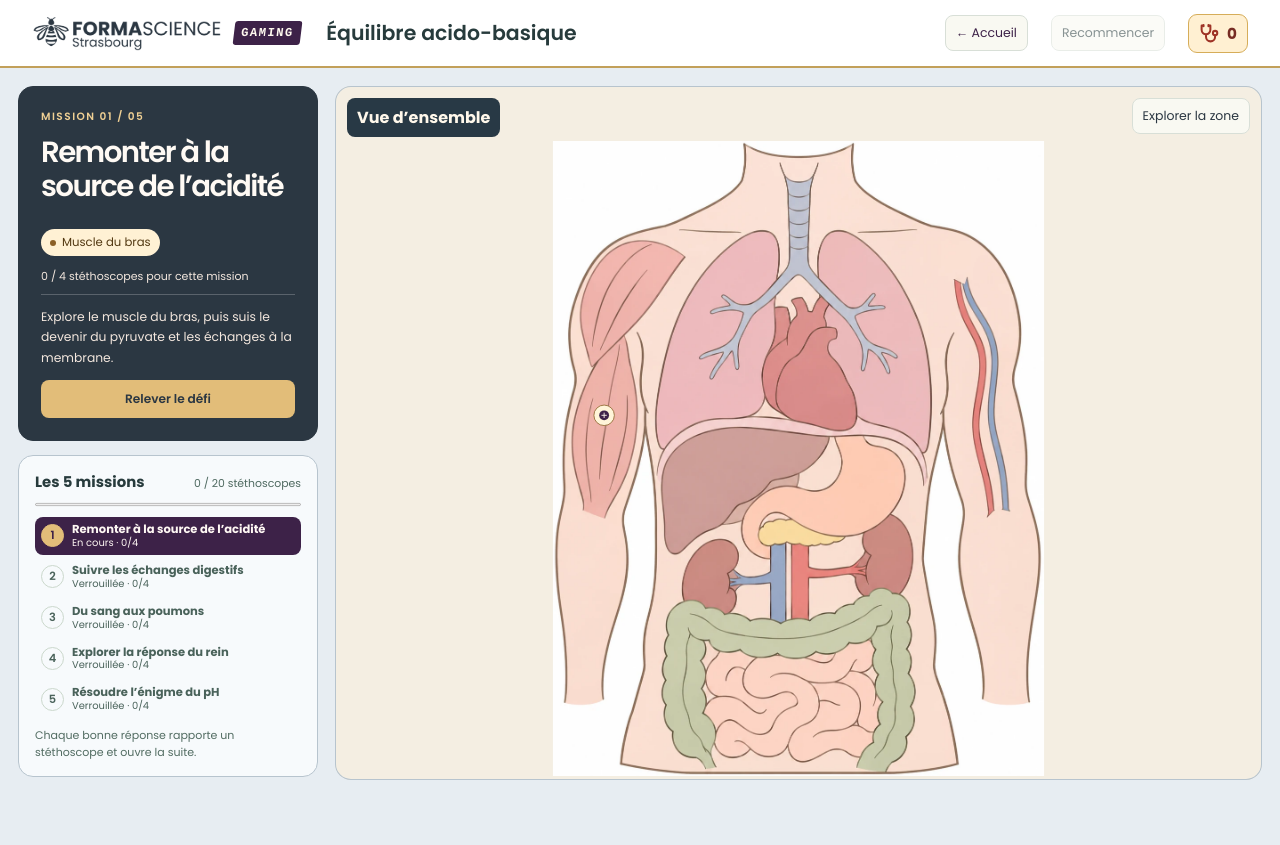
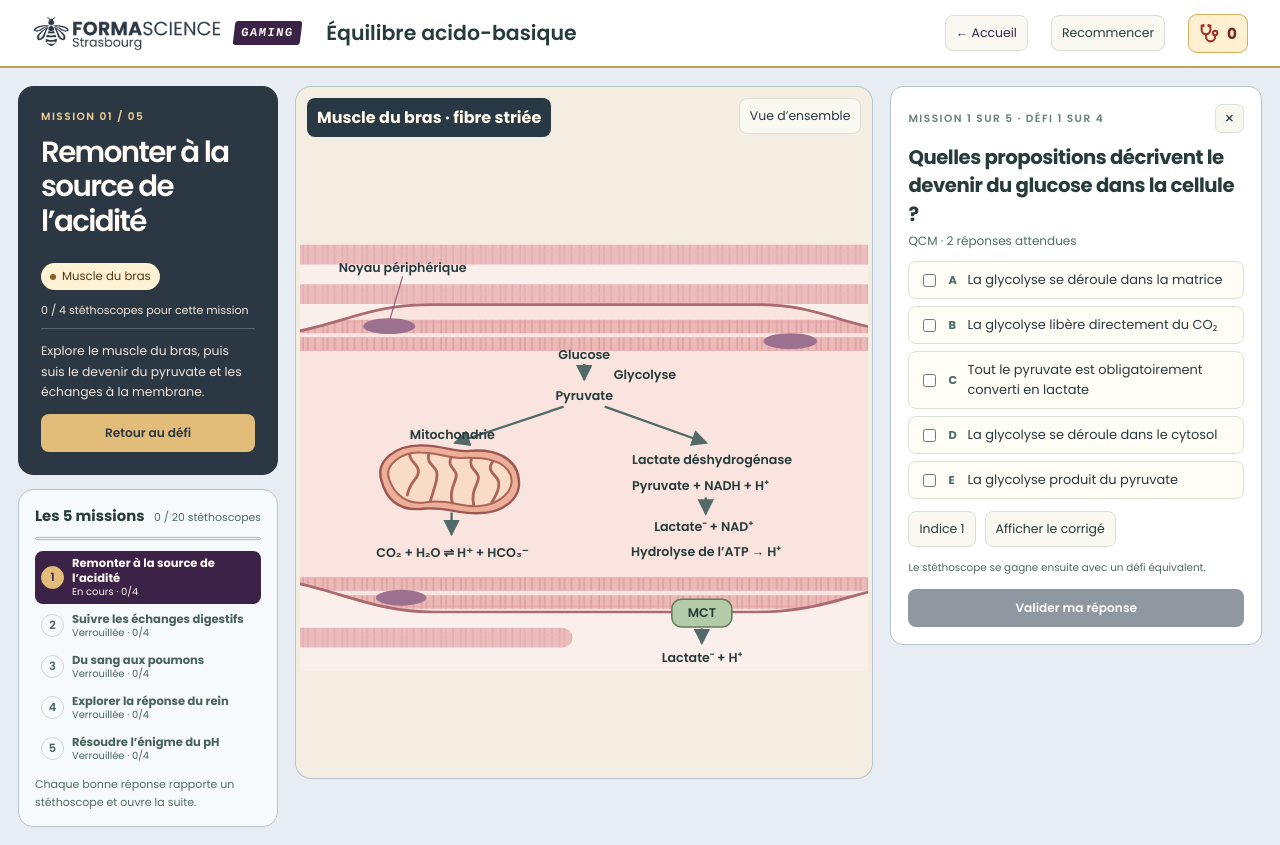
Before and after one commit to formascience-code/gaming, a Next.js app: page /ue1-equilibre-acido-basique in a window 1280 px wide. Both pictures are taken after a click on the button "Fermer les règles du jeu". Before the commit the page ends 800 px from the top, so only its background shows below. Built offline with nearby package versions, Linux system fonts and the light colour scheme.

Commit message:
Afficher le défi directement dans sa zone anatomique

```diff
--- a/app/game-objective.tsx
+++ b/app/game-objective.tsx
@@ -2,7 +2,7 @@ import { useEffect, useRef } from 'react';
 import { Stethoscope } from './quiz';
 import styles from './game-objective.module.css';
 
-export function GameObjective() {
+export function GameObjective({ onClose }: { onClose?: () => void } = {}) {
   const dialog = useRef<HTMLDialogElement>(null);
 
   useEffect(() => {
@@ -10,7 +10,7 @@ export function GameObjective() {
     if (objective && !objective.open) objective.showModal();
   }, []);
 
-  return <dialog ref={dialog} className={styles.dialog} aria-labelledby="game-objective-title">
+  return <dialog ref={dialog} onClose={onClose} className={styles.dialog} aria-labelledby="game-objective-title">
     <form method="dialog">
       <button className={styles.close} aria-label="Fermer les règles du jeu">×</button>
       <header className={styles.header}>
--- a/app/ue1-equilibre-acido-basique/game.tsx
+++ b/app/ue1-equilibre-acido-basique/game.tsx
@@ -5,7 +5,7 @@ import { GameHeader } from '../game-header';
 import { GameObjective } from '../game-objective';
 import { Quiz, Results, Stethoscope, type Progress, type Question } from '../quiz';
 import { acidMissions, acidQuestions, acidTitle, missionSummaries } from './questions';
-import { Anatomy, Davenport, Detail, MuscleTissue, siteLabel } from './visual';
+import { Anatomy, Davenport, Detail, siteLabel } from './visual';
 import styles from './visual.module.css';
 import { readAcid, saveAcid } from './progress';
 
@@ -23,7 +23,7 @@ export default function AcidGame() {
   const counter = useRef<HTMLButtonElement>(null);
   const [ready, setReady] = useState(false);
   const [quiz, setQuiz] = useState<Question | null>(null);
-  const [depth, setDepth] = useState(0);
+  const [focused, setFocused] = useState(false);
   const [point, setPoint] = useState<number | null>(null);
   const [results, setResults] = useState(false);
   const attempts = useRef(0);
@@ -47,10 +47,10 @@ export default function AcidGame() {
   const credits = Object.keys(progress.solved).length;
   const displayedCredits = credits - (flight ? 1 : 0);
   const location = siteLabel(mission);
-  const graph = mission === 5 && depth >= 2;
-  const detail = depth >= 2;
-  const muscle = mission === 1;
-  const muscleTitle = ['Vue d’ensemble', location, 'Fibres musculaires striées', 'Intérieur d’une fibre musculaire', 'Sarcolemme'][depth];
+  const graph = mission === 5 && focused;
+  const membrane = current?.id === 'mct';
+  const sceneTitle = !focused ? 'Vue d’ensemble' : graph ? 'Diagramme de Davenport'
+    : mission === 1 ? membrane ? 'Muscle du bras · sarcolemme' : 'Muscle du bras · fibre striée' : location;
   const following = quiz ? acidQuestions[acidQuestions.indexOf(quiz) + 1] : undefined;
   const group = acidQuestions.filter(question => question.mission === mission);
   const earned = group.filter(question => progress.solved[question.id]).length;
@@ -82,7 +82,7 @@ export default function AcidGame() {
   }
 
   function open(question: Question, pointPlaced = point === 0) {
-    setDepth(question.mission === 1 ? question.id === 'mct' ? 4 : 3 : 2);
+    setFocused(true);
     if (question.id === 'point' && !pointPlaced) return;
     if (attempts.current === 0) {
       attempts.current = 1;
@@ -95,17 +95,18 @@ export default function AcidGame() {
   }
 
   function explore() {
-    setDepth(value => Math.min(value + 1, muscle ? 3 : 2));
+    if (quiz || showDebrief || !next) setFocused(true);
+    else open(next);
   }
 
   function leaveDebrief() {
     persist({ ...progress, debrief: undefined });
-    if (next) setDepth(0);
+    if (next) open(next);
     else setResults(true);
   }
 
   return <main className="shell">
-    <GameObjective/>
+    <GameObjective onClose={() => { if (next && !debrief) open(next); }}/>
     <GameHeader title={acidTitle}>
       <a className="control games-back" href="/">← Accueil</a>
       <button type="button" className="control restart-button" disabled={!ready || credits === 0 && attempts.current === 0}
@@ -153,21 +154,20 @@ export default function AcidGame() {
       <div className="visual-column">
         <section ref={stage} className={`stage ${styles.stage}`} aria-label="Exploration de l’équilibre acido-basique">
           <div className={styles.toolbar}>
-            <h2>{muscle ? muscleTitle : graph ? 'Diagramme de Davenport' : detail || depth === 1 ? location : 'Vue d’ensemble'}</h2>
+            <h2>{sceneTitle}</h2>
             <div className={styles.controls}>
-              {depth > 0 && <button type="button" className="control" onClick={() => setDepth(0)}>Vue d’ensemble</button>}
-              {depth < (muscle ? 3 : 2) && <button type="button" className="control" onClick={explore}>{depth === 0 ? 'Explorer la zone' : muscle ? depth === 1 ? 'Zoom sur le tissu' : 'Entrer dans la fibre' : 'Gros plan'}</button>}
-              {muscle && depth >= 3 && <button type="button" className="control" onClick={() => setDepth(2)}>Vue du tissu</button>}
-              {muscle && depth >= 3 && <button type="button" className="control" onClick={() => setDepth(depth === 3 ? 4 : 3)}>{depth === 3 ? 'Zoom membrane' : 'Vue de la fibre'}</button>}
+              {focused
+                ? <button type="button" className="control" onClick={() => setFocused(false)}>Vue d’ensemble</button>
+                : <button type="button" className="control" onClick={explore}>Revenir à la zone</button>}
             </div>
           </div>
-          <div className={styles.drawing} key={`${mission}-${depth}`}>
+          <div className={styles.drawing} key={`${mission}-${focused}`}>
             {graph ? <Davenport selected={point} onSelect={index => {
               setPoint(index);
               if (index === 0 && next?.id === 'point' && !quiz && !debrief) open(next, true);
-            }}/> : muscle && depth === 2 ? <MuscleTissue onEnter={explore}/> : detail && mission < 5
-              ? <Detail mission={mission} id={current?.mission === mission ? current.id : acidQuestions.find(question => question.mission === mission)!.id} membrane={depth === 4}/>
-              : <Anatomy mission={mission} zoom={depth === 1} onEnter={explore}/>}
+            }}/> : focused && mission < 5
+              ? <Detail mission={mission} id={current?.mission === mission ? current.id : acidQuestions.find(question => question.mission === mission)!.id} membrane={membrane}/>
+              : <Anatomy mission={mission} onEnter={explore}/>}
           </div>
         </section>
       </div>
@@ -179,11 +179,11 @@ export default function AcidGame() {
         continueLabel={debrief ? 'Voir le bilan de la mission' : 'Défi suivant'}
         onHelp={level => persist({ ...progress, assistance: { ...progress.assistance, [quiz.id]: level } })}
         onCorrect={() => award(quiz)}
-        onClose={() => { setQuiz(null); setDepth(0); start.current?.focus(); }}
+        onClose={() => { setQuiz(null); setFocused(false); start.current?.focus(); }}
         onContinue={() => {
           if (debrief || !following) {
             setQuiz(null);
-            if (debrief) setDepth(0);
+            if (debrief) setFocused(false);
           }
           else open(following);
         }}/>}
@@ -217,9 +217,8 @@ export default function AcidGame() {
           setFlight(null);
           attempts.current += 1;
           persist({ solved: {}, assistance: {} });
-          setQuiz(null);
-          setDepth(0);
           setPoint(null);
+          open(acidQuestions[0]);
         }}>Recommencer</button>
       </div>
     </dialog>
--- a/app/ue1-equilibre-acido-basique/visual.tsx
+++ b/app/ue1-equilibre-acido-basique/visual.tsx
@@ -2,27 +2,27 @@ import type { ReactNode } from 'react';
 import styles from './visual.module.css';
 
 const locations = [
-  { x: 115, y: 616, label: 'Muscle du bras', crop: '10 255 342 633' },
-  { x: 718, y: 759, label: 'Appareil digestif', crop: '222 609 620 551' },
-  { x: 357, y: 449, label: 'Poumons et sang', crop: '216 172 650 532' },
-  { x: 755, y: 950, label: 'Reins', crop: '261 804 570 277' },
-  { x: 969, y: 524, label: 'Vaisseaux du bras', crop: '825 265 270 635' },
+  { x: 115, y: 616, label: 'Muscle du bras' },
+  { x: 718, y: 759, label: 'Appareil digestif' },
+  { x: 357, y: 449, label: 'Poumons et sang' },
+  { x: 755, y: 950, label: 'Reins' },
+  { x: 969, y: 524, label: 'Vaisseaux du bras' },
 ];
 
 export function siteLabel(mission: number) {
   return locations[mission - 1].label;
 }
 
-export function Anatomy({ mission, zoom, onEnter }: { mission: number; zoom: boolean; onEnter: () => void }) {
+export function Anatomy({ mission, onEnter }: { mission: number; onEnter: () => void }) {
   const point = locations[mission - 1];
-  return <svg className={styles.canvas} viewBox={zoom ? point.crop : '0 0 1103 1426'} role="group" aria-label={zoom ? `Planche anatomique : ${point.label}` : 'Planche anatomique, vue de face'}>
+  return <svg className={styles.canvas} viewBox="0 0 1103 1426" role="group" aria-label="Planche anatomique, vue de face">
     <image href="/acido/torse-trait.webp" width="1103" height="1426"/>
     <g className={styles.hotspot} transform={`translate(${point.x} ${point.y})`}
       role="button" tabIndex={0} aria-label={`Explorer : ${point.label}`} onClick={onEnter}
       onKeyDown={event => { if (event.key === 'Enter' || event.key === ' ') { event.preventDefault(); onEnter(); } }}>
-      <circle r={zoom ? 15 : 23} fill="#fff5d9" stroke="#956f39" strokeWidth="2"/>
-      <circle r={zoom ? 7 : 11} fill="#3d2248"/>
-      <path d={zoom ? 'M-4 0H4M0 -4V4' : 'M-6 0H6M0 -6V6'} stroke="#fff8eb" strokeWidth="2"/>
+      <circle r="23" fill="#fff5d9" stroke="#956f39" strokeWidth="2"/>
+      <circle r="11" fill="#3d2248"/>
+      <path d="M-6 0H6M0 -6V6" stroke="#fff8eb" strokeWidth="2"/>
     </g>
   </svg>;
 }
@@ -172,36 +172,6 @@ export function Davenport({ selected, onSelect }: { selected: number | null; onS
   </div>;
 }
 
-export function MuscleTissue({ onEnter }: { onEnter: () => void }) {
-  return <svg className={styles.canvas} viewBox="0 0 720 540" role="group" aria-label="Coupe longitudinale du muscle squelettique : fibres parallèles et striées">
-    <defs>
-      <pattern id="muscle-stripes" width="21" height="20" patternUnits="userSpaceOnUse">
-        <path d="M3 0V20 M7 0V20 M16 0V20" stroke="#a45f66" strokeWidth="2" opacity=".32"/>
-        <path d="M0 5H21 M0 15H21" stroke="#f5c9c7" opacity=".8"/>
-      </pattern>
-    </defs>
-    <rect width="720" height="540" fill="#e9aaa7"/>
-    <g transform="rotate(-11 360 270)">
-      {Array.from({ length: 9 }, (_, index) => {
-        const y = -68 + index * 76;
-        return <g key={y}>
-          <rect x="-85" y={y} width="890" height="65" rx="32" fill={index === 4 ? '#edaaa8' : '#d9898b'} stroke="#a35f67" strokeWidth="1.5"/>
-          <rect x="-85" y={y} width="890" height="65" rx="32" fill="url(#muscle-stripes)"/>
-          <ellipse cx={118 + index % 3 * 137} cy={y + 9} rx="19" ry="5.5" fill="#8e6179"/>
-          <ellipse cx={520 + index % 2 * 69} cy={y + 56} rx="21" ry="5.5" fill="#8e6179"/>
-        </g>;
-      })}
-    </g>
-    <g className={styles.hotspot} transform="translate(360 267)" role="button" tabIndex={0}
-       aria-label="Explorer cette fibre musculaire" onClick={onEnter}
-       onKeyDown={event => { if (event.key === 'Enter' || event.key === ' ') { event.preventDefault(); onEnter(); } }}>
-      <circle r="20" fill="#fff5d9" stroke="#956f39" strokeWidth="2"/>
-      <circle r="10" fill="#3d2248"/>
-      <path d="M-5 0H5 M0 -5V5" stroke="#fff8eb" strokeWidth="2"/>
-    </g>
-  </svg>;
-}
-
 function MuscleCell({ membrane }: { membrane: boolean }) {
   return <Frame label={membrane ? 'Sarcolemme et cotransport du lactate et des protons' : 'Coupe longitudinale d’une fibre musculaire avec noyaux périphériques, myofibrilles et mitochondrie'}>
     <defs>
@@ -214,6 +184,12 @@ function MuscleCell({ membrane }: { membrane: boolean }) {
       </clipPath>
     </defs>
     <rect width="720" height="540" fill="#fbefec"/>
+    {!membrane && <g opacity=".7">
+      {[0, 50, 485].map(y => <g key={y}>
+        <rect x="-10" y={y} width={y === 485 ? 355 : 740} height="25" rx="12" fill="#e6a8a8"/>
+        <rect x="-10" y={y} width={y === 485 ? 355 : 740} height="25" rx="12" fill="url(#fiber-stripes)"/>
+      </g>)}
+    </g>}
     {membrane ? <>
       <path d="M0 0H720V315H0Z" fill="#f4cfce"/>
       <path d="M0 314H720 M0 326H720" fill="none" stroke="#a45f66" strokeWidth="3"/>
@@ -237,7 +213,7 @@ function MuscleCell({ membrane }: { membrane: boolean }) {
       <Label x={360} y={443}>Lactate⁻ + H⁺</Label>
       <Label x={360} y={494}>Milieu extracellulaire</Label>
     </> : <>
-      <Label x={130} y={50}>Noyau périphérique</Label><path d="M130 56L114 94" stroke="#8e6179" strokeWidth="1.5"/>
+      <Label x={130} y={34}>Noyau périphérique</Label><path d="M130 40L114 94" stroke="#8e6179" strokeWidth="1.5"/>
       <Label x={360} y={144}>Glucose</Label>
       <Arrow path="M360 151V171"/><Label x={437} y={170}>Glycolyse</Label>
       <Label x={360} y={196}>Pyruvate</Label>
```
